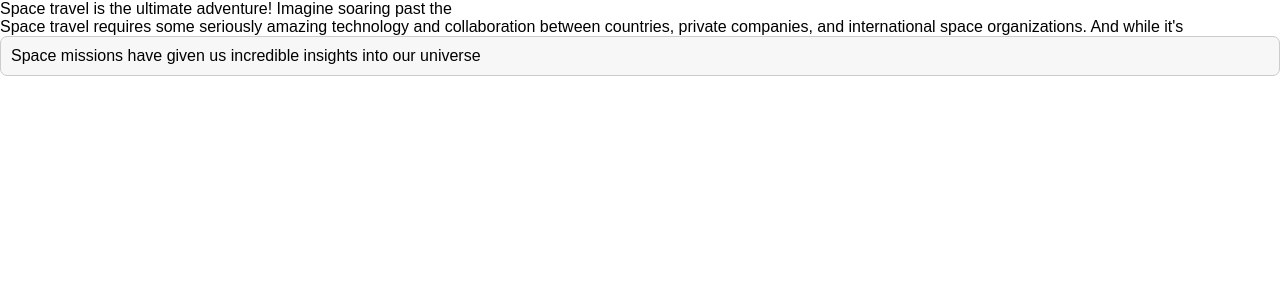
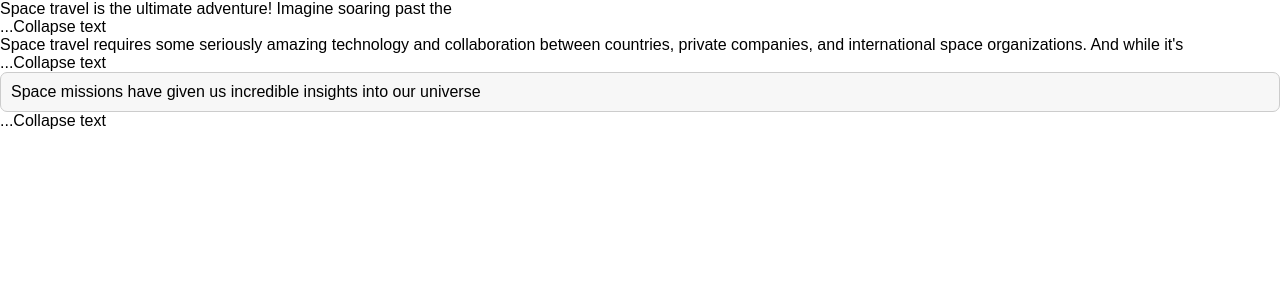
Before and after one commit to SenseiZarkoDukic/text-expander, a React (Create React App) app: page / in a window 1280 px wide. Shown: the top 300 px of the page. Built offline with nearby package versions, Linux system fonts and the light colour scheme.

Commit message:
Creating collapse and expand button elements

```diff
--- a/src/App.js
+++ b/src/App.js
@@ -44,18 +44,36 @@ function TextExpander({
   return (
     <div>
       <Text
+        expanded={expanded}
         children={children}
         collapsedNumWords={collapsedNumWords}
         className={className}
+        expandButtonText={expandButtonText}
+        collapseButtonText={collapseButtonText}
+        buttonColor={buttonColor}
       />
     </div>
   );
 }
 
-function Text({ children, collapsedNumWords, className }) {
+function Text({
+  expanded,
+  expandButtonText,
+  collapseButtonText,
+  children,
+  collapsedNumWords,
+  className,
+}) {
   return (
-    <div className={className}>
-      {children.split(" ", collapsedNumWords).join(" ")}
-    </div>
+    <>
+      <div className={className}>
+        {children.split(" ", collapsedNumWords).join(" ")}
+      </div>
+      {expanded ? (
+        <p>{`...${collapseButtonText}`}</p>
+      ) : (
+        <p>{`...${expandButtonText}`} </p>
+      )}
+    </>
   );
 }
```
